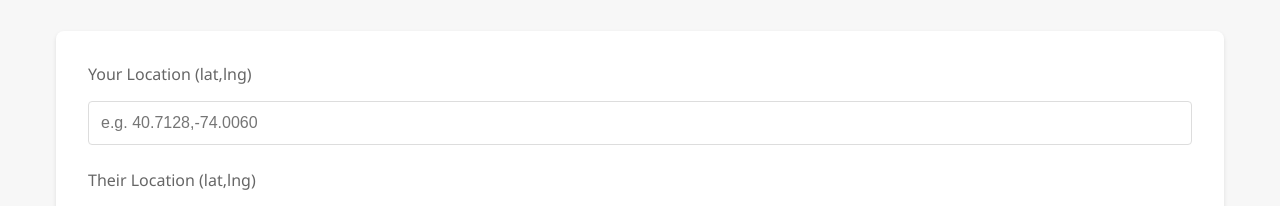
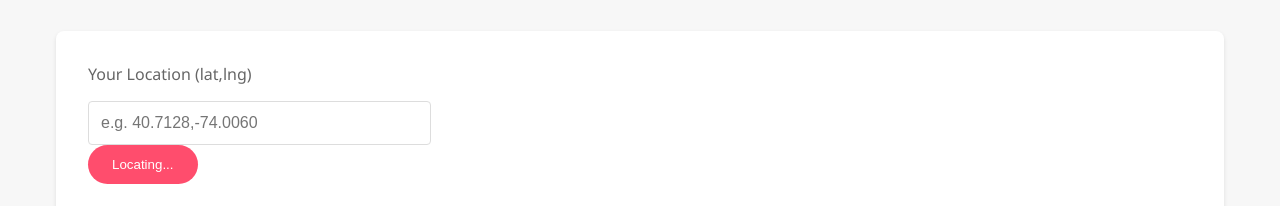
Before and after one commit to kushal-4478/mapMate, a React (Create React App) app in the folder frontend/: page /find-venue in a window 1280 px wide. Shown: the part 136-342 px from the top of the page. Built offline with nearby package versions, Linux system fonts and the light colour scheme; no server answers; sample sign-in values are in the browser's storage.

Commit message:
some location stuff

```diff
--- a/frontend/src/components/FindVenue.jsx
+++ b/frontend/src/components/FindVenue.jsx
@@ -1,9 +1,12 @@
-import React, { useState, useCallback } from 'react';
+import React, { useState, useCallback, useEffect } from 'react';
 import { useNavigate } from 'react-router-dom';
 import { GoogleMap, LoadScript, Marker } from '@react-google-maps/api';
 
 import './FindVenue.css';
 import api from '../services/api.js';
+
+// const GOOGLE_MAPS_API_KEY = "AIzaSyE3D3KsBQ3rigY87df-KmliSzorSJ2YKyN";
+
 const FindVenue = () => {
   const [location1, setLocation1] = useState('');
   const [location2, setLocation2] = useState('');
@@ -12,6 +15,12 @@ const FindVenue = () => {
   const [suggestions, setSuggestions] = useState([]);
   const [loading, setLoading] = useState(false);
   const [error, setError] = useState(null);
+  const [isLocating, setIsLocating] = useState(false);
+  const [currentLocation, setCurrentLocation] = useState(null);
+  const [mapCenter, setMapCenter] = useState({
+    lat: 28.6139,
+    lng: 77.2090
+  });
 
   const navigate = useNavigate();
 
@@ -63,13 +72,11 @@ const FindVenue = () => {
   };
 
   const handleBookVenue = (venue) => {
-    // Safely extract coordinates
     const coordinates = {
       lat: venue.geometry?.location?.lat?.() || venue.geometry?.location?.lat || 0,
       lng: venue.geometry?.location?.lng?.() || venue.geometry?.location?.lng || 0
     };
 
-    // Create a safe venue object with fallback values
     const safeVenue = {
       name: venue.name || 'Unknown Venue',
       location: venue.vicinity || venue.formatted_address || 'Address not available',
@@ -85,19 +92,136 @@ const FindVenue = () => {
     });
   };
 
+  const getCurrentLocation = () => {
+    setIsLocating(true);
+    if ("geolocation" in navigator) {
+      navigator.geolocation.getCurrentPosition(
+        async (position) => {
+          const { latitude, longitude } = position.coords;
+
+          try {
+            // Use Google's Geocoding API instead of GoMaps
+            const response = await fetch(
+              `https://maps.gomaps.pro/maps/api/geocode/json?latlng=${latitude},${longitude}&key=${"AIzaSyE3D3KsBQ3rigY87df-KmliSzorSJ2YKyN"}`
+
+
+
+
+            );
+            const data = await response.json();
+
+            if (data.status === "OK" && data.results[0]) {
+              // Filter for more accurate address components
+              const addressComponents = data.results[0].address_components;
+              const formattedAddress = data.results[0].formatted_address;
+
+              // Log for debugging
+              console.log('Current coordinates:', { latitude, longitude });
+              console.log('Geocoding response:', data.results[0]);
+
+              setCurrentLocation({
+                coordinates: `${latitude},${longitude}`,
+                address: formattedAddress
+              });
+              setLocation1(`${latitude},${longitude}`);
+              setMapCenter({ lat: latitude, lng: longitude });
+            } else {
+              throw new Error('Failed to get address from coordinates');
+            }
+          } catch (error) {
+            console.error('Geocoding error:', error);
+            // Fallback to just coordinates
+            setLocation1(`${latitude},${longitude}`);
+            setCurrentLocation({
+              coordinates: `${latitude},${longitude}`,
+              address: `Lat: ${latitude}, Lng: ${longitude}`
+            });
+          }
+          setIsLocating(false);
+        },
+        (error) => {
+          console.error('Geolocation error:', error);
+          setError('Unable to fetch your location. Please enter manually.');
+          setIsLocating(false);
+        },
+        {
+          enableHighAccuracy: true,
+          timeout: 10000, // Increased timeout
+          maximumAge: 0,
+        }
+      );
+    } else {
+      setError('Geolocation is not supported by your browser');
+      setIsLocating(false);
+    }
+  };
+
+  useEffect(() => {
+    getCurrentLocation();
+  }, []);
+
+  const mapContainerStyle = {
+    width: '100%',
+    height: '300px',
+    marginBottom: '20px'
+  };
+
   return (
     <div className="find-venue-container">
       <h1>Find Your Perfect Meeting Point</h1>
 
+      {/* <LoadScript googleMapsApiKey={"AlzaSye80jUDJ5M5gxMy9QecCvzBlrIvaXZmtNY"}>
+        <GoogleMap
+          mapContainerStyle={mapContainerStyle}
+          center={mapCenter}
+          zoom={13}
+        >
+          {location1 && (
+            <Marker
+              position={{
+                lat: parseFloat(location1.split(',')[0]),
+                lng: parseFloat(location1.split(',')[1])
+              }}
+              icon={{
+                url: 'http://maps.gomaps.pro/mapfiles/ms/icons/blue-dot.png'
+              }}
+            />
+          )}
+          {location2 && (
+            <Marker
+              position={{
+                lat: parseFloat(location2.split(',')[0]),
+                lng: parseFloat(location2.split(',')[1])
+              }}
+              icon={{
+                url: 'http://maps.gomaps.pro/mapfiles/ms/icons/red-dot.png'
+              }}
+            />
+          )}
+        </GoogleMap>
+      </LoadScript> */}
+
       <div className="search-form">
         <div className="form-group">
           <label>Your Location (lat,lng)</label>
+          <div className="location-input-group">
             <input
               type="text"
               value={location1}
               onChange={(e) => setLocation1(e.target.value)}
               placeholder="e.g. 40.7128,-74.0060"
             />
+            <button
+              onClick={getCurrentLocation}
+              disabled={isLocating}
+              className="locate-me-btn"
+            >
+              {isLocating ? 'Locating...' : '📍 My Location'}
+            </button>
+          </div>
+          {currentLocation?.address && (
+            <small className="address-text">{currentLocation.address}</small>
+          )}
         </div>
 
         <div className="form-group">
```
Lines whose indentation alone changed are shown as unchanged.
